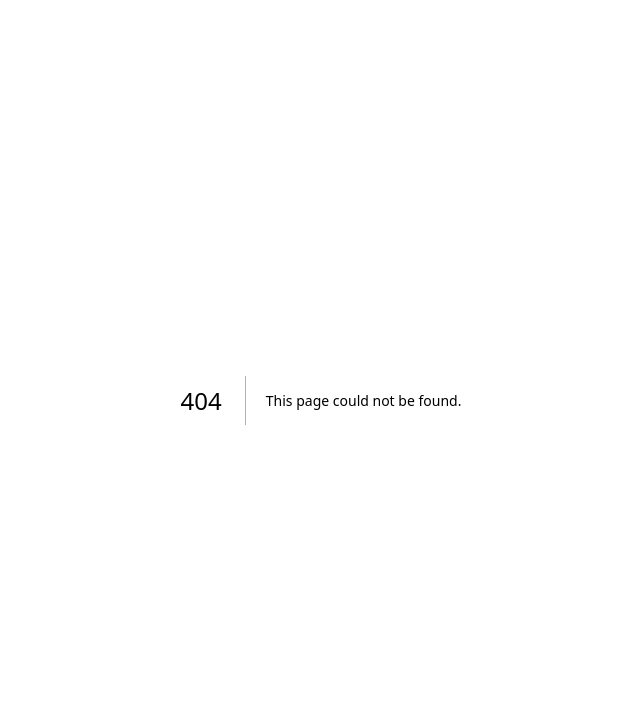
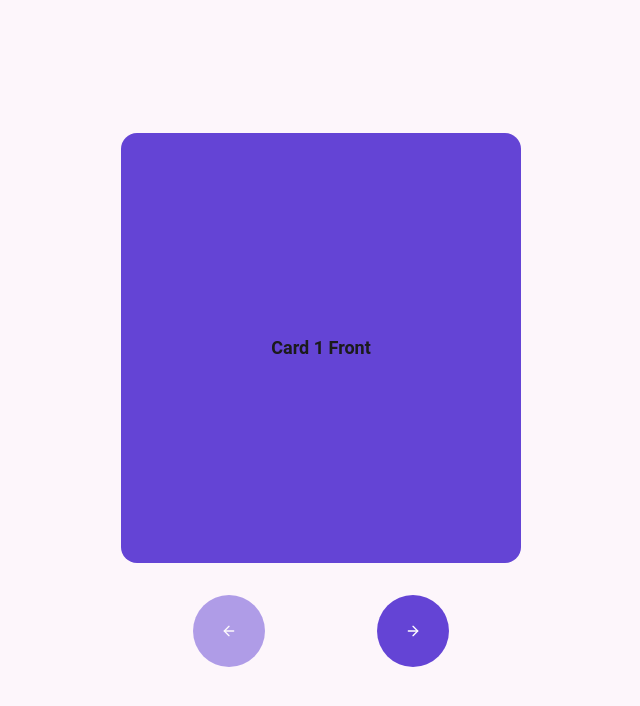
Before and after one commit to Kbnch7/quizlet, a Next.js app in the folder frontend/: page /decks/test in a window 1280 px wide. Before the commit this address had no page. Shown: the top 706 px of the page, without its empty margins (319-959 px from the left). Built offline with nearby package versions, Linux system fonts and the light colour scheme.

Commit message:
improvement(decks): switch card animation, add submition, refined flip animation (transition used instead of animation now)

```diff
--- /dev/null
+++ b/frontend/app/decks/[deckId]/page.tsx
@@ -0,0 +1,12 @@
+import { Deck } from '@/features/cards/components/deck';
+
+export default async function DeckPage({
+  params,
+}: PageProps<'/decks/[deckId]'>) {
+  const { deckId } = await params;
+  return (
+    <main className="flex h-dvh items-center justify-center">
+      <Deck deckId={deckId} />
+    </main>
+  );
+}
--- /dev/null
+++ b/frontend/app/decks/[deckId]/passed/page.tsx
@@ -0,0 +1,3 @@
+export default function PassedPage() {
+  return <div>passed</div>;
+}
--- a/frontend/app/cards/page.tsx
+++ b/frontend/app/decks/page.tsx
@@ -1,4 +1,4 @@
-export default function Cards() {
+export default function DeckPage() {
   return (
     <main className="flex h-dvh items-center justify-center">
       <h1>Cards</h1>
--- a/frontend/app/globals.css
+++ b/frontend/app/globals.css
@@ -12,8 +12,44 @@
   }
 }
 
+@keyframes slide-in {
+  from {
+    transform: translateX(100%) scale(0.95);
+    opacity: 0;
+  }
+  to {
+    transform: translateX(0) scale(1);
+    opacity: 1;
+  }
+}
+
+@keyframes slide-out-right {
+  from {
+    transform: translateX(0) scale(1);
+    opacity: 1;
+  }
+  to {
+    transform: translateX(-100%) scale(0.95);
+    opacity: 0;
+  }
+}
+
+@keyframes slide-out-left {
+  from {
+    transform: translateX(0) scale(1);
+    opacity: 1;
+  }
+  to {
+    transform: translateX(100%) scale(0.95);
+    opacity: 0;
+  }
+}
+
 :root {
-  --flip: flip 0.4s ease-in-out forwards;
+  --flip: flip 0.2s ease-out forwards;
+  --slide-in: slide-in 0.2s ease-out forwards;
+  --slide-out-right: slide-out-right 0.2s ease-out forwards;
+  --slide-out-left: slide-out-left 0.2s ease-out forwards;
   --background: oklch(0.98 0.01 335.69);
   --foreground: oklch(0.22 0 0);
   --card: oklch(0.96 0.01 335.69);
--- a/frontend/app/page.tsx
+++ b/frontend/app/page.tsx
@@ -1,9 +1,5 @@
-import { Cards } from '@/features/cards/components/cards';
+import { redirect } from 'next/navigation';
 
 export default function Home() {
-  return (
-    <main className="flex h-dvh w-full flex-col justify-center items-center">
-      <Cards />
-    </main>
-  );
+  redirect('/decks/test');
 }
--- a/frontend/features/cards/components/card.tsx
+++ b/frontend/features/cards/components/card.tsx
@@ -1,38 +1,69 @@
 'use client';
 
 import { cn } from '@/lib/utils';
-import { useEffect, useState } from 'react';
+import { Reducer, useReducer } from 'react';
 import { TCard } from '../types/card.type';
 
-export function Cajrd({ card }: { card: TCard }) {
-  const { back, front } = card;
-  const [content, setContent] = useState(front);
-  const [prev, setPrev] = useState<string | null>(null);
-  const [animation, setAnimation] = useState(false);
-  useEffect(() => {
-    setContent(front);
-    setPrev(null);
-  }, [card, front]);
+type State = {
+  isFlipping: boolean;
+  showBack: boolean;
+};
+
+type Action =
+  | { type: 'FLIP' }
+  | { type: 'RESET' }
+  | { type: 'SET_FLIPPING'; payload: boolean };
+
+const initialState: State = {
+  isFlipping: false,
+  showBack: false,
+};
+
+const cardReducer: Reducer<State, Action> = (state, action) => {
+  switch (action.type) {
+    case 'FLIP':
+      return { ...state, showBack: !state.showBack };
+    case 'RESET':
+      return { ...initialState };
+    case 'SET_FLIPPING':
+      return { ...state, isFlipping: action.payload };
+    default:
+      return state;
+  }
+};
+
+export function Card({ card }: { card: TCard }) {
+  const { front, back } = card;
+  const [state, dispatch] = useReducer(cardReducer, initialState);
+
   const onClick = () => {
-    setPrev(content);
-    setContent('');
-    setAnimation(true);
+    if (!state.isFlipping) dispatch({ type: 'FLIP' });
   };
+
   return (
     <div
+      className="relative w-full h-full perspective-distant"
       onClick={onClick}
-      onAnimationEnd={() => {
-        setAnimation(false);
-        setContent(prev === front ? back : front);
-      }}
-      className={cn(
-        'flex items-center justify-center h-full w-full rounded-2xl  bg-primary',
-        animation && 'animate-(--flip)'
-      )}
     >
-      <h3 className={cn(content === front ? 'text-3xl font-bold' : 'text-xl')}>
-        {content}
-      </h3>
+      <div
+        onTransitionStart={() =>
+          dispatch({ type: 'SET_FLIPPING', payload: true })
+        }
+        onTransitionEnd={() =>
+          dispatch({ type: 'SET_FLIPPING', payload: false })
+        }
+        className={cn(
+          'transform-3d transition-transform duration-250 cursor-pointer select-none relative h-full w-full',
+          state.showBack && 'rotate-y-180'
+        )}
+      >
+        <div className="absolute h-full w-full backface-hidden bg-primary flex items-center justify-center rounded-2xl text-lg font-semibold">
+          {front}
+        </div>
+        <div className="absolute h-full w-full backface-hidden bg-primary flex items-center justify-center rounded-2xl text-lg font-semibold rotate-y-180">
+          {back}
+        </div>
+      </div>
     </div>
   );
 }
--- a/frontend/features/cards/components/cards.tsx
+++ /dev/null
@@ -1,57 +0,0 @@
-'use client';
-
-import { TextTooltip } from '@/components/tooltip';
-import { Button } from '@/components/ui/button';
-import { AccessibleIcon } from '@radix-ui/react-accessible-icon';
-import { ArrowLeft, ArrowRight } from 'lucide-react';
-import { useState } from 'react';
-import { TCard } from '../types/card.type';
-import { Card } from './card';
-
-const cards: TCard[] = [
-  {
-    front: 'Card1 Front',
-    back: 'Card1 Back',
-  },
-  {
-    front: 'Card2 Front',
-    back: 'Card2 Back',
-  },
-  {
-    front: 'Card3 Front',
-    back: 'Card3 Back',
-  },
-];
-
-export function Cards() {
-  const [cardId, setCardId] = useState(0);
-  return (
-    <div className="flex flex-col h-2/3 aspect-3/4 justify-center gap-4">
-      <Card card={cards[cardId]} />
-      <div className="flex flex-row justify-between px-4">
-        <TextTooltip label="Previous card">
-          <Button
-            className="rounded-full aspect-square"
-            onClick={() => setCardId((prev) => prev - 1)}
-            disabled={!cardId}
-          >
-            <AccessibleIcon label="">
-              <ArrowLeft />
-            </AccessibleIcon>
-          </Button>
-        </TextTooltip>
-        <TextTooltip label="Next card">
-          <AccessibleIcon label="">
-            <Button
-              className="rounded-full aspect-square"
-              disabled={cardId === cards.length - 1}
-              onClick={() => setCardId((prev) => prev + 1)}
-            >
-              <ArrowRight />
-            </Button>
-          </AccessibleIcon>
-        </TextTooltip>
-      </div>
-    </div>
-  );
-}
--- /dev/null
+++ b/frontend/features/cards/components/deck.tsx
@@ -0,0 +1,91 @@
+'use client';
+
+import { TextTooltip } from '@/components/tooltip';
+import { Button } from '@/components/ui/button';
+import { AccessibleIcon } from '@radix-ui/react-accessible-icon';
+import { ArrowLeft, ArrowRight, CheckIcon } from 'lucide-react';
+import { useRouter } from 'next/navigation';
+import { useState } from 'react';
+import { TCard } from '../types/card.type';
+import { Card } from './card';
+
+const cards: TCard[] = [
+  { front: 'Card 1 Front', back: 'Card 1 Back' },
+  { front: 'Card 2 Front', back: 'Card 2 Back' },
+  { front: 'Card 3 Front', back: 'Card 3 Back' },
+];
+
+export function Deck({ deckId }: { deckId: string }) {
+  const [cardId, setCardId] = useState(0);
+  const [animating, setAnimating] = useState(false);
+  const [direction, setDirection] = useState<'left' | 'right' | 'in' | null>(
+    null
+  );
+  const { push } = useRouter();
+
+  const handleChange = (nextIndex: number) => {
+    if (animating || nextIndex < 0) return;
+    if (nextIndex >= cards.length) {
+      push(`/decks/${deckId}/passed`);
+      return;
+    }
+    setAnimating(true);
+    setDirection(nextIndex > cardId ? 'right' : 'left');
+
+    setTimeout(() => {
+      setCardId(nextIndex);
+      setDirection('in');
+      setAnimating(false);
+    }, 200); // CSS duration
+  };
+
+  return (
+    <div className="flex flex-col h-2/3 aspect-3/4 justify-center gap-8 overflow-hidden">
+      <div className="relative w-full h-full">
+        <div
+          key={cardId}
+          className={`absolute w-full h-full transition-all duration-200 ${
+            direction === 'left'
+              ? 'animate-(--slide-out-left)'
+              : direction === 'right'
+              ? 'animate-(--slide-out-right)'
+              : direction === 'in' && 'animate-(--slide-in)'
+          }`}
+        >
+          <Card card={cards[cardId]} />
+        </div>
+      </div>
+
+      <div className="flex flex-row h-1/6 justify-around px-4">
+        <TextTooltip label="Previous card">
+          <Button
+            className="rounded-full h-full aspect-square"
+            onClick={() => handleChange(cardId - 1)}
+            disabled={cardId === 0}
+          >
+            <AccessibleIcon label="">
+              <ArrowLeft />
+            </AccessibleIcon>
+          </Button>
+        </TextTooltip>
+
+        <TextTooltip label="Next card">
+          <Button
+            className="rounded-full h-full aspect-square"
+            onClick={() => handleChange(cardId + 1)}
+          >
+            {cardId !== cards.length - 1 ? (
+              <AccessibleIcon label="">
+                <ArrowRight />
+              </AccessibleIcon>
+            ) : (
+              <AccessibleIcon label="">
+                <CheckIcon />
+              </AccessibleIcon>
+            )}
+          </Button>
+        </TextTooltip>
+      </div>
+    </div>
+  );
+}
```
Also changed, not shown: frontend/app/cards/[cardId]/page.tsx (deleted).
